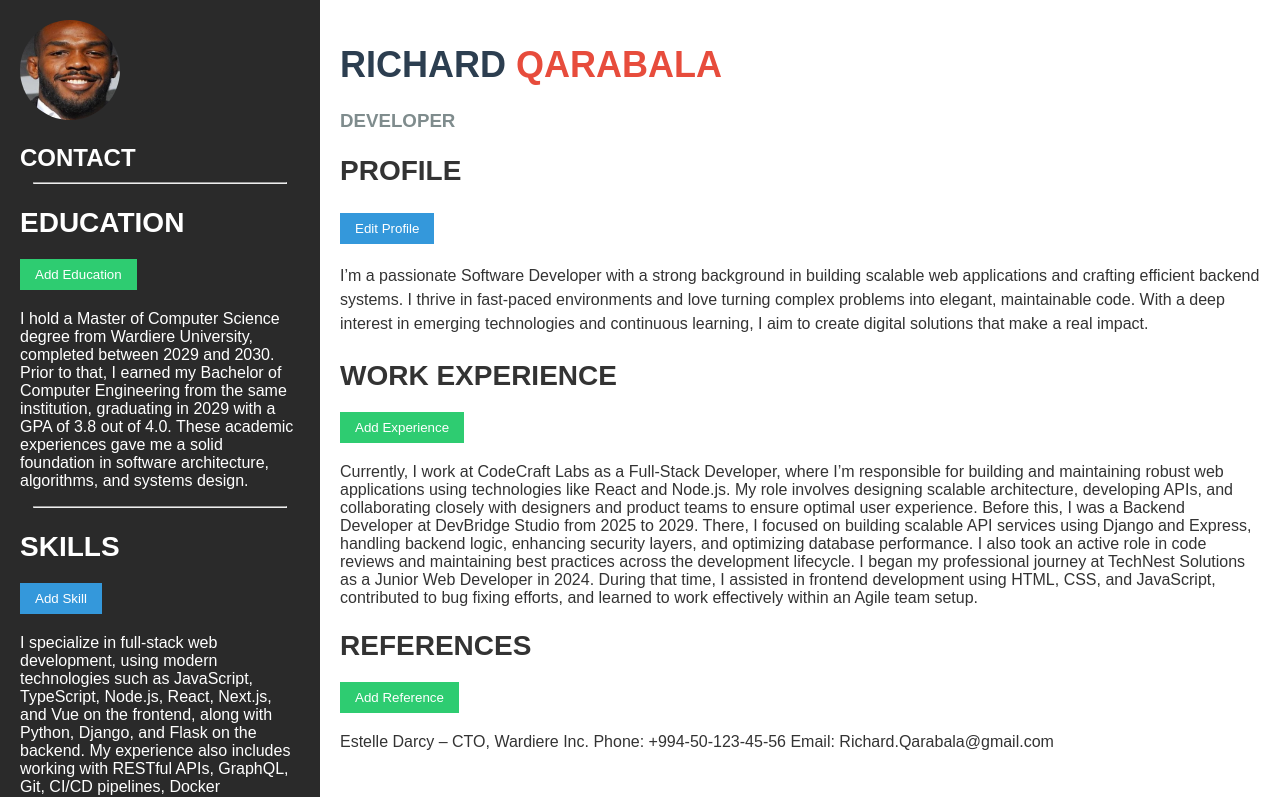
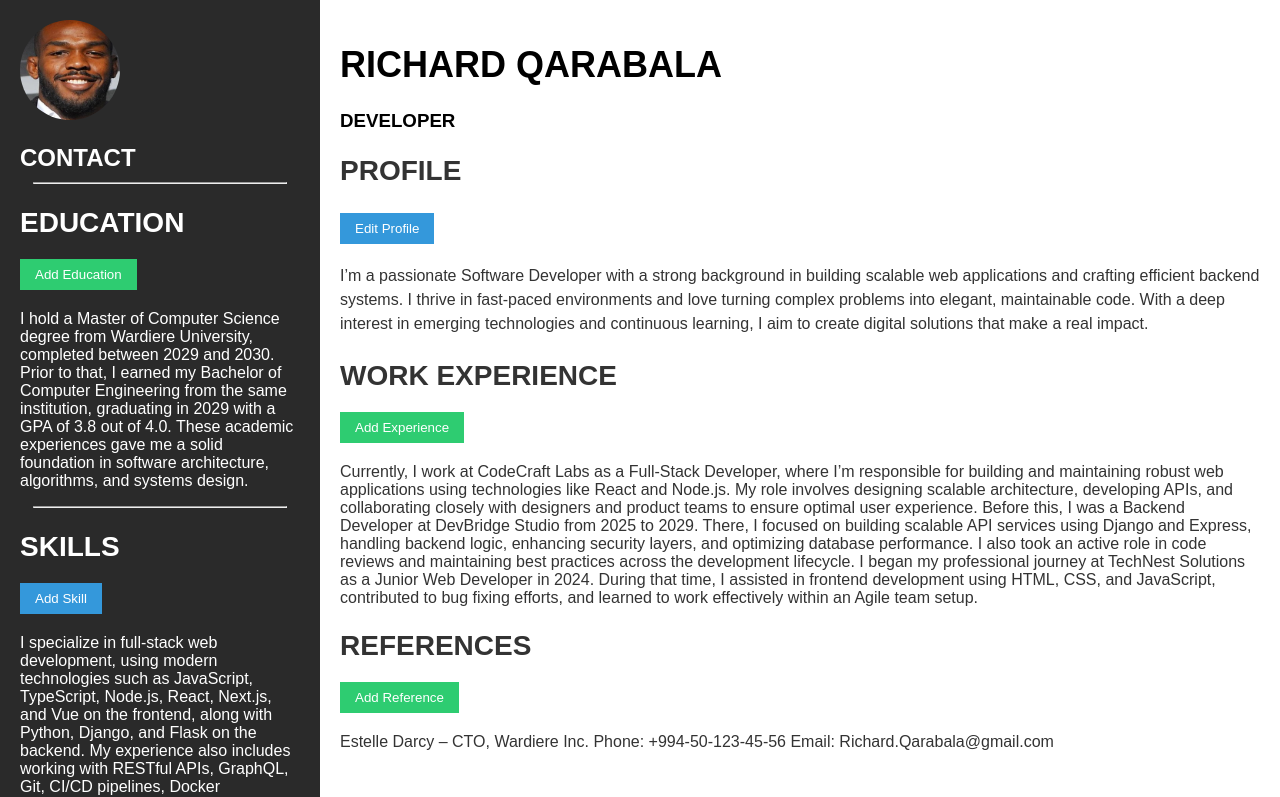
Before and after one commit to Rustamov13/web_lab_4, a plain HTML site: page index.html in a window 1280 px wide. Shown: the top 797 px of the page. Drawn offline with Linux system fonts and the light colour scheme.

Commit message:
Update style.css

```diff
--- a/style.css
+++ b/style.css
@@ -49,15 +49,15 @@ body {
 
   h1 {
     font-size: 36px;
-    color: #2c3e50;
+    color: #000000;
   }
 
   .highlight {
-    color: #e74c3c;
+    color: #000000;
   }
 
   h3 {
-    color: #7f8c8d;
+    color: #000000;
   }
 
   .section {
```
